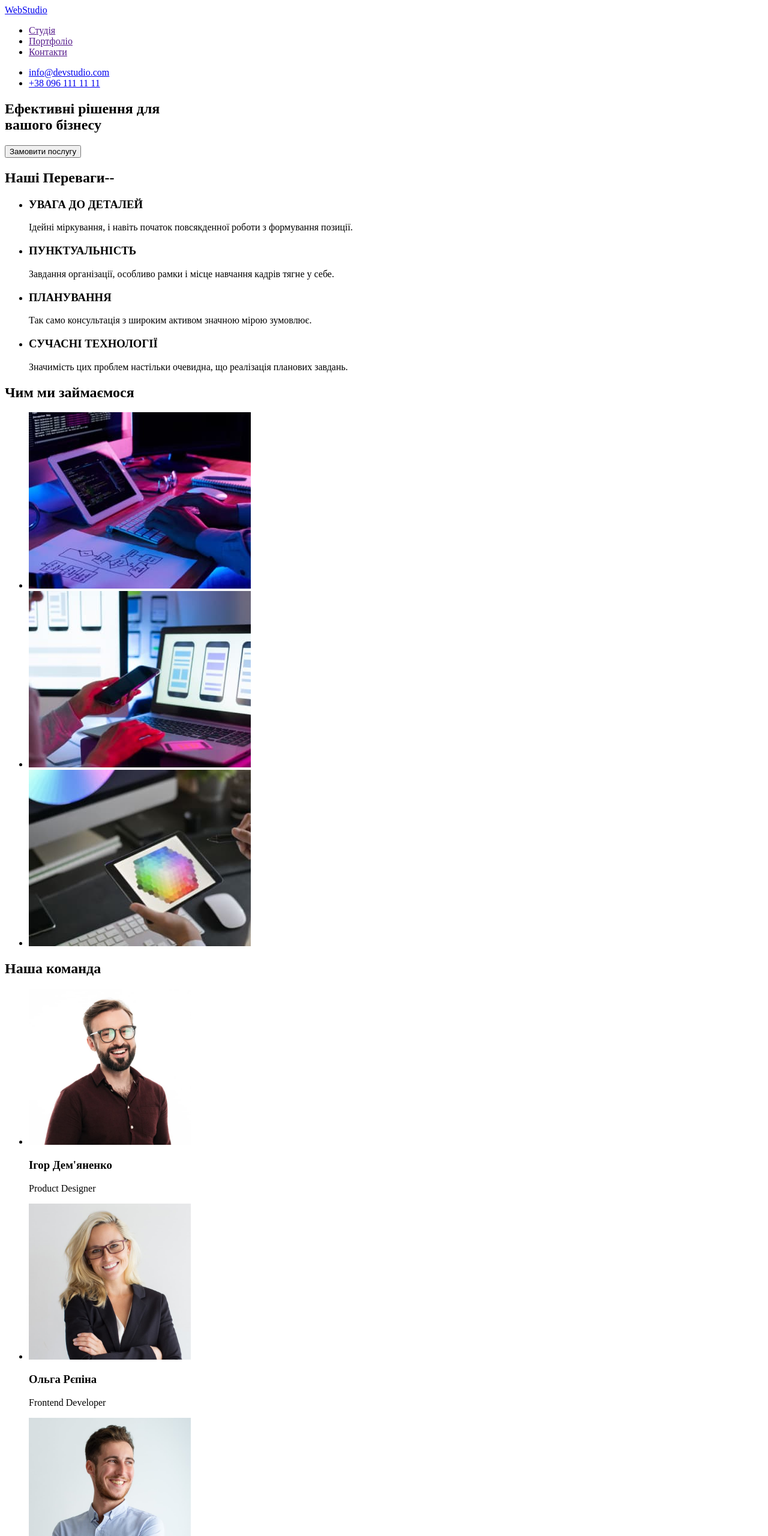
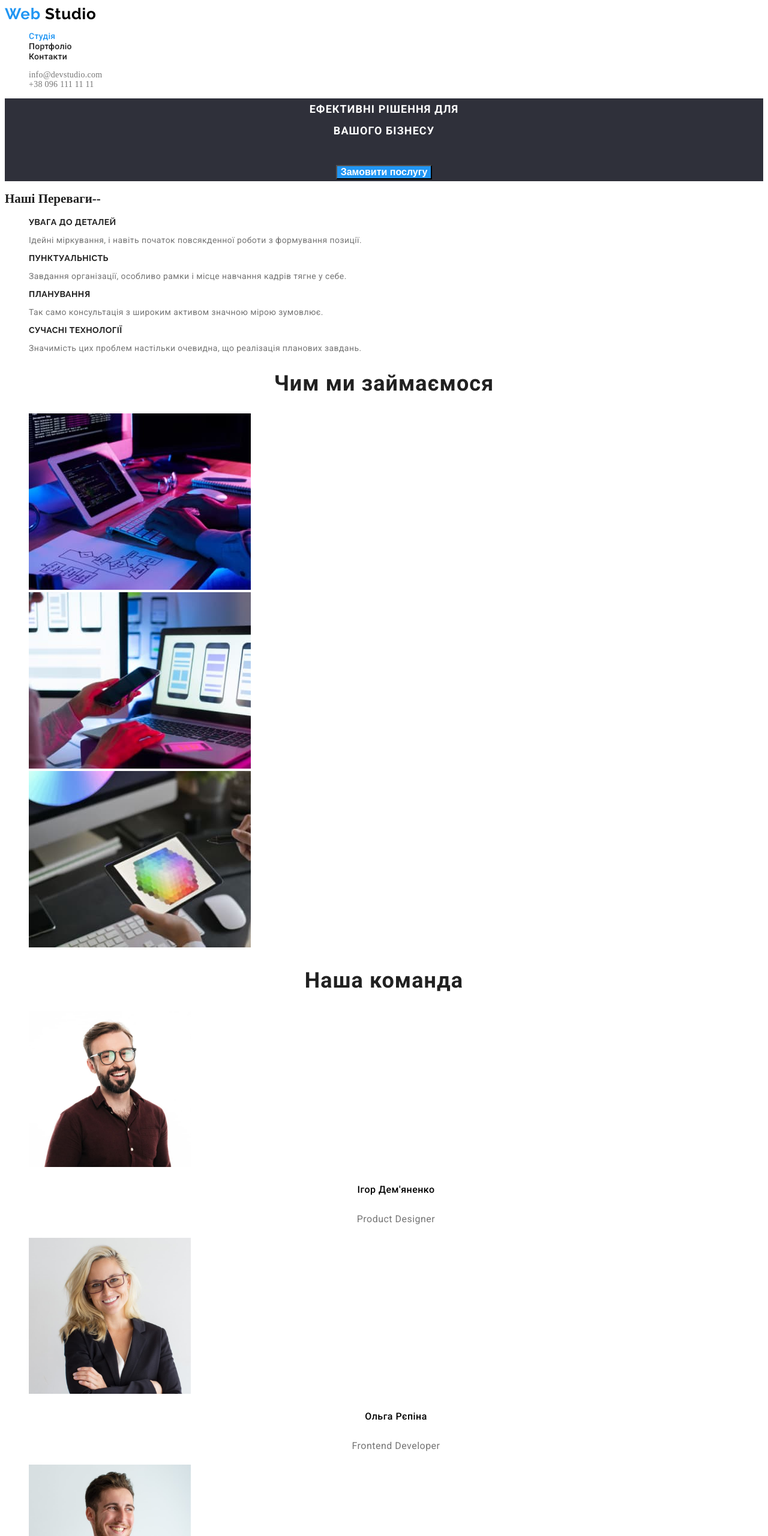
Before and after one commit to mykolapavlyuk/mykolapavlyuk-goit-markup-hw-01, a plain HTML site: page index.html in a window 1280 px wide. Shown: the top 2560 px of the page at 60% size. Drawn offline with Linux system fonts and the light colour scheme.

Commit message:
create styles css

```diff
--- /dev/null
+++ b/css/styles.css
@@ -0,0 +1,338 @@
+/* колір осоновного тексут primary-text-color #757575 */
+/* другорядний колір  title-text-color #212121 */
+/* бекграунд синій accent-color #2196F3 */
+/* білий колір #FFFFFF */
+/* другорядний бекгрануд #2F303A */
+
+:root {
+    --primary-text-color: #757575;
+    --title-text-color: #212121;
+    --accent-color: #2196F3;
+    --primary-bg-color: #fff;
+    --button-secondary-color: #F5F4FA;
+}
+
+body{
+    background-color: var(--primary-bg-color);
+    color: var(--primary-text-color)
+
+    font-family: 'Roboto', sans-serif;
+    font-size: 14px;
+    line-height: 1,71;
+}
+
+h2 {
+    color: var(--title-text-color);
+}
+/* --------------------Стилі хедер------------------- */
+
+.logo {
+    color: #000000;
+
+        font-family: 'Raleway', sans-serif;
+        font-style: normal;
+        font-weight: 700;
+        font-size: 26px;
+        line-height: 1,19;
+        letter-spacing: 0.03em;
+
+        text-decoration: none;
+}
+.accent {
+    color: var(--accent-color);
+}
+
+
+/* Стиль ліст відміни */
+ .list {
+    list-style: none;
+}
+.feature-list {
+    list-style: none
+}
+.job-list {
+    list-style: none
+}
+.team-list {
+    list-style: none
+}
+.contact .nav {
+    list-style: none
+}
+
+.portfolio {
+    list-style: none
+}
+.link {
+    list-style: none
+}
+/* ---------------------------------- */
+
+/* ------------------Buttons--------------- */
+.button {
+    color: var(--title-text-color);
+    background-color: var(--primary-bg-color);
+    font-style: normal;
+    font-weight: 700;
+    font-size: 16px;
+    line-height: 1, 8;
+
+    cursor: pointer;
+
+}
+
+.button.primary {
+    background-color: var(--accent-color);
+    color: var(--primary-bg-color)
+
+}
+
+.button-secondary {
+    background-color: var(--button-secondary-color);
+    color: #212121;
+
+}
+
+/* -------------------------------------------- */
+
+/* -----стилі навігaції-------- */
+
+.site-nav .link {
+    color: var(--title-text-color);
+    font-family: 'Roboto', sans-serif;
+        font-style: normal;
+        font-weight: 500;
+        font-size: 14px;
+        line-height: 1,14;
+        letter-spacing: 0.02em;
+
+        text-decoration: none;
+}
+
+.site-nav .link:hover,
+.site-nav .link:focus {
+    color:var(--accent-color);
+}
+.site-nav .link.current {
+    color: var(--accent-color)
+}
+
+.auth-nav .link {
+    color: var(--primary-text-color);
+
+    font-style: normal;
+    font-weight: 500;
+    font-size: 14px;
+    line-height: 1, 14;
+    letter-spacing: 0.02em;
+
+    text-decoration: none;
+ }
+ .auth-nav .link:hover {
+    color: var(--accent-color);
+ }
+
+ /* -------------Section 1 шапка сайту----------------- */
+ .section-hero {
+    color: var(--primary-bg-color);
+    background-color: #2F303A;
+
+    font-family: 'Raleway', sans-serif;
+    font-style: normal;
+    font-weight: 900;
+    font-size: 44px;
+    line-height: 1,3;
+    text-align: center;
+    letter-spacing: 0.06em;
+    text-transform: uppercase;
+ }
+
+ /* ------------Section 2--------------- */
+
+.feature-list-title {
+    color: var(--title-text-color);
+
+        font-family: 'Raleway', sans-serif;
+        font-weight: 700;
+        font-size: 14px;
+        line-height: 1,14;
+        letter-spacing: 0.03em;
+        text-transform: uppercase;
+}
+.feature-list-text {
+color: var(--primary-text-color);
+
+font-family: 'Roboto', sans-serif;
+font-style: normal;
+font-weight: 400;
+font-size: 14px;
+line-height: 1,7;
+letter-spacing: 0.03em;
+}
+
+
+/* ---------------section 3------------- */
+
+.job {
+    font-family: 'Roboto', sans-serif;
+    font-style: normal;
+    font-weight: 700;
+    font-size: 36px;
+    line-height: 1,16;
+    text-align: center;
+    letter-spacing: 0.03em;
+}
+
+
+
+/* ----------------section 4---------------- */
+.team {
+        font-family: 'Roboto', sans-serif;
+        font-style: normal;
+        font-weight: 700;
+        font-size: 36px;
+        line-height: 1,16;
+        text-align: center;
+        letter-spacing: 0.03em;
+}
+
+.team-list .title {
+    font-family: 'Roboto',sans-serif;
+        font-style: normal;
+        font-weight: 500;
+        font-size: 16px;
+        line-height: 1,18;
+        text-align: center;
+        letter-spacing: 0.03em;
+}
+.team-list .text {
+color: var(--primary-text-color);
+
+    font-family: 'Roboto', sans-serif;
+    font-style: normal;
+    font-weight: 400;
+    font-size: 16px;
+    line-height: 1,18;
+    text-align: center;
+    letter-spacing: 0.03em;
+}
+
+
+
+/* ------Підвал------*/
+
+.footer-styles {
+    background-color: #2F303A;
+}
+.footer-styles .logo {
+    color: var(--primary-bg-color);
+
+    font-family: 'Raleway', sans-serif;
+        font-style: normal;
+        font-weight: 700;
+        font-size: 26px;
+        line-height: 1,19;
+        letter-spacing: 0.03em;
+
+        text-decoration: none;
+}
+
+.nav .list:hover,
+.nav .list:focus {
+
+color: var(--accent-color);
+}
+.nav .map:hover,
+.nav .map:hover {
+    color: var(--accent-color);
+
+}
+
+.nav {
+    font-family: 'Roboto', sans-serif;
+        font-style: normal;
+        font-weight: 400;
+        font-size: 14px;
+        line-height: 1,71;
+        letter-spacing: 0.03em;
+
+}
+
+.nav .map {
+    color: var(--primary-bg-color);
+    text-decoration: none;
+}
+
+.nav .list {
+    font-family: 'Roboto', sans-serif;
+        font-style: normal;
+        font-weight: 400;
+        font-size: 14px;
+        line-height: 1,71;
+        letter-spacing: 0.03em;
+
+        color: rgba(255, 255, 255, 0.6);
+
+        text-decoration: none;
+}
+
+/* СТИЛІ ДО ВКЛАДКИ PORTFOLIO */
+
+/* portfolio button nav */
+
+.button-secondary{
+
+        font-weight: 500;
+        font-size: 16px;
+        line-height:1,6;
+        text-align: center;
+        letter-spacing: 0.03em;
+}
+
+.button-secondary:hover,
+.button-secondary:focus {
+    color: var(--primary-bg-color);
+    background-color: var(--accent-color);
+}
+
+
+/* ----------menu-------- */
+.link {
+    text-decoration: none;
+}
+
+
+
+.title {
+        font-family: 'Roboto', sans-serif;
+        font-style: normal;
+        font-weight: 700;
+        font-size: 18px;
+        line-height: 36px;
+        letter-spacing: 0.06em;
+
+}
+
+.text {
+color: var(--primary-text-color);
+
+    text-decoration: none;
+
+    font-family: 'Roboto', sans-serif;
+        font-style: normal;
+        font-weight: 400;
+        font-size: 16px;
+        line-height: 30px;
+        letter-spacing: 0.03em;
+
+}
+
+
+
+
+
+
+
+
+
+ }
--- a/index.html
+++ b/index.html
@@ -1,120 +1,129 @@
 <!DOCTYPE html>
 <html lang="uk">
+
 <head>
     <meta charset="UTF-8">
     <meta http-equiv="X-UA-Compatible" content="IE=edge">
     <meta name="viewport" content="width=device-width, initial-scale=1.0">
     <title>WebStudio</title>
+    <link rel="preconnect" href="https://fonts.googleapis.com">
+    <link rel="preconnect" href="https://fonts.gstatic.com" crossorigin>
+    <link
+        href="https://fonts.googleapis.com/css2?family=Montserrat:wght@400;700&family=Raleway:wght@700&family=Roboto:wght@400;500;700;900&display=swap"
+        rel="stylesheet">
+    <link rel="stylesheet" href="./css/styles.css">
 </head>
+
 <body>
     <header>
         <nav>
-        <a href="./index.html">
-            WebStudio
+        <a href="./index.html" class="logo">
+            <span class="accent">Web</span>
+            Studio
         </a>
 
-        <ul>
-            <li><a href="">Студія</a></li>
-            <li><a href="">Портфоліо</a></li>
-            <li><a href="">Контакти</a></li>
+        <ul class="site-nav list">
+            <li><a href="" class="link current">Студія</a></li>
+            <li><a href="./portfolio.html" class="link">Портфоліо</a></li>
+            <li><a href="" class="link">Контакти</a></li>
         </ul>
 
-        <ul>
-            <li><a href="mailto:info@devstudio.com">info@devstudio.com</a></li>
-            <li><a href="tel:+380961111111">+38 096 111 11 11</a></li>
+        <ul class="auth-nav list">
+            <li><a href="mailto:info@devstudio.com" class="link">info@devstudio.com</a></li>
+            <li><a href="tel:+380961111111" class="link">+38 096 111 11 11</a></li>
         </ul>
         </nav>
     </header>
 
     <main>
 <!--Section1 Шапка сайту-->
-        <section>
-            <h1>Ефективні рішення для <br /> вашого бізнесу</h1>
-            <button type="button">Замовити послугу</button>
+        <section class="section-hero">
+            <h1 class="title">Ефективні рішення для <br /> вашого бізнесу</h1>
+            <button type="button" class="button primary">Замовити послугу</button>
         </section>
 
     <!--Section2 Переваги-->
     <section>
-        <h2>Наші Переваги--</h2>
-        <ul>
+        <h2 class="section-feature">Наші Переваги--</h2>
+        <ul class="feature-list">
             <li>
-                <h3>УВАГА ДО ДЕТАЛЕЙ</h3>
-                <p>Ідейні міркування, і навіть початок повсякденної роботи з формування позиції.</p>
+                <h3 class="feature-list-title">УВАГА ДО ДЕТАЛЕЙ</h3>
+                <p class="feature-list-text">Ідейні міркування, і навіть початок повсякденної роботи з формування позиції.</p>
             </li>
 
             <li>
-                <h3>ПУНКТУАЛЬНІСТЬ</h3>
-                <p>Завдання організації, особливо рамки і місце навчання кадрів тягне у себе.</p>
+                <h3 class="feature-list-title">ПУНКТУАЛЬНІСТЬ</h3>
+                <p class="feature-list-text">Завдання організації, особливо рамки і місце навчання кадрів тягне у себе.</p>
             </li>
 
             <li>
-                <h3>ПЛАНУВАННЯ</h3>
-                <p>Так само консультація з широким активом значною мірою зумовлює.</p>
+                <h3  class="feature-list-title">ПЛАНУВАННЯ</h3>
+                <p class="feature-list-text">Так само консультація з широким активом значною мірою зумовлює.</p>
             </li>
 
             <li>
-                <h3>СУЧАСНІ ТЕХНОЛОГІЇ</h3>
-                <p>Значимість цих проблем настільки очевидна, що реалізація планових завдань.</p>
+                <h3 class="feature-list-title">СУЧАСНІ ТЕХНОЛОГІЇ</h3>
+                <p class="feature-list-text">Значимість цих проблем настільки очевидна, що реалізація планових завдань.</p>
             </li>
         </ul>
     </section>
 
     <!--Section3 Чим ми займаємося-->
     <section>
-        <h2>Чим ми займаємося</h2>
-          <ul>
+        <h2 class="job">Чим ми займаємося</h2>
+          <ul class="job-list">
             <li><img src="./img/box_1.jpg" alt="людина працює за планшетом" width="370"></li>
             <li><img src="./img/box_2.jpg" alt="людина працює за ноутбуком" width="370"></li>
             <li><img src="./img/box_3.jpg" alt="людина працює за планшетом" width="370"></li>
           </ul>
     </section>
 
-    <!--Наша команда-->
+    <!--Section 4 Our team-->
     <section>
-        <h2>Наша команда</h2>
-        <ul>
+        <h2 class="team">Наша команда</h2>
+        <ul class="team-list">
             <li>
                 <img src="./img/img_1.jpg" alt="наша команда" width="270">
-                <h3>Ігор Дем'яненко</h3>
-                <p>Product Designer</p>
+                <h3 class="title">Ігор Дем'яненко</h3>
+                <p class="text">Product Designer</p>
             </li>
             <li>
                 <img src="./img/img_2.jpg" alt="наша команда" width="270">
-                <h3>Ольга Рєпіна</h3>
-                <p>Frontend Developer</p>
+                <h3 class="title">Ольга Рєпіна</h3>
+                <p class="text">Frontend Developer</p>
             </li>
             <li>
                 <img src="./img/img_3.jpg" alt="наша команда" width="270">
-                <h3>Микола Тарасов</h3>
-                <p>Marketing</p>
+                <h3 class="title">Микола Тарасов</h3>
+                <p class="text">Marketing</p>
             </li>
             <li>
                 <img src="./img/img_4.jpg" alt="наша команда" width="270">
-                <h3>Михайло Єрмаков</h3>
-                <p>UI Designer</p>
+                <h3 class="title">Михайло Єрмаков</h3>
+                <p class="text">UI Designer</p>
             </li>
         </ul>
     </section>
     </main>
 
     <!--Футер-->
-    <footer>
-        <a href="./index.html">
-            WebStudio
+    <footer class="footer-styles">
+        <a href="./index.html" class="logo">
+            <span class="accent">Web</span>
+            Studio
         </a>
 
-        <address>
-            <ul>
+        <address class="contact">
+            <ul class="nav">
                 <li>
-                    <a class="map" href="https://goo.gl/maps/1tTy8vMGZ3ytDJKs8" target="_blank" rel="noreferrer noopener " ></a>м. Київ, пр-т Лесі Українки, 26
+                    <a class="map" href="https://goo.gl/maps/1tTy8vMGZ3ytDJKs8" target="_blank" rel="noreferrer noopener "м. Київ, пр-т Лесі Українки, 26>м. Київ, пр-т Лесі Українки, 26</a>
+                </li>
+                <li>
+                    <a href="mailto:info@devstudio.com" class="list">info@devstudio.com</a>
                 </li>
 
                 <li>
-                    <a href="mailto:info@devstudio.com">info@devstudio.com</a>
-                </li>
-
-                <li>
-                    <a href="tel:+380961111111">+38 096 111 11 11</a>
+                    <a href="tel:+380961111111" class="list">+38 096 111 11 11</a>
                 </li>
             </ul>
         </address>
```
Also changed, not shown: portfolio.html (added, +131 -0 lines), img/portfoilio-9.jpg (added), img/portfoilo-6.jpg (added), img/portfolio-1.jpg (added), img/portfolio-2.jpg (added), img/portfolio-3.jpg (added), img/portfolio-4.jpg (added), img/portfolio-5.jpg (added), img/portfolio-7.jpg (added), img/portfolio-8.jpg (added).
